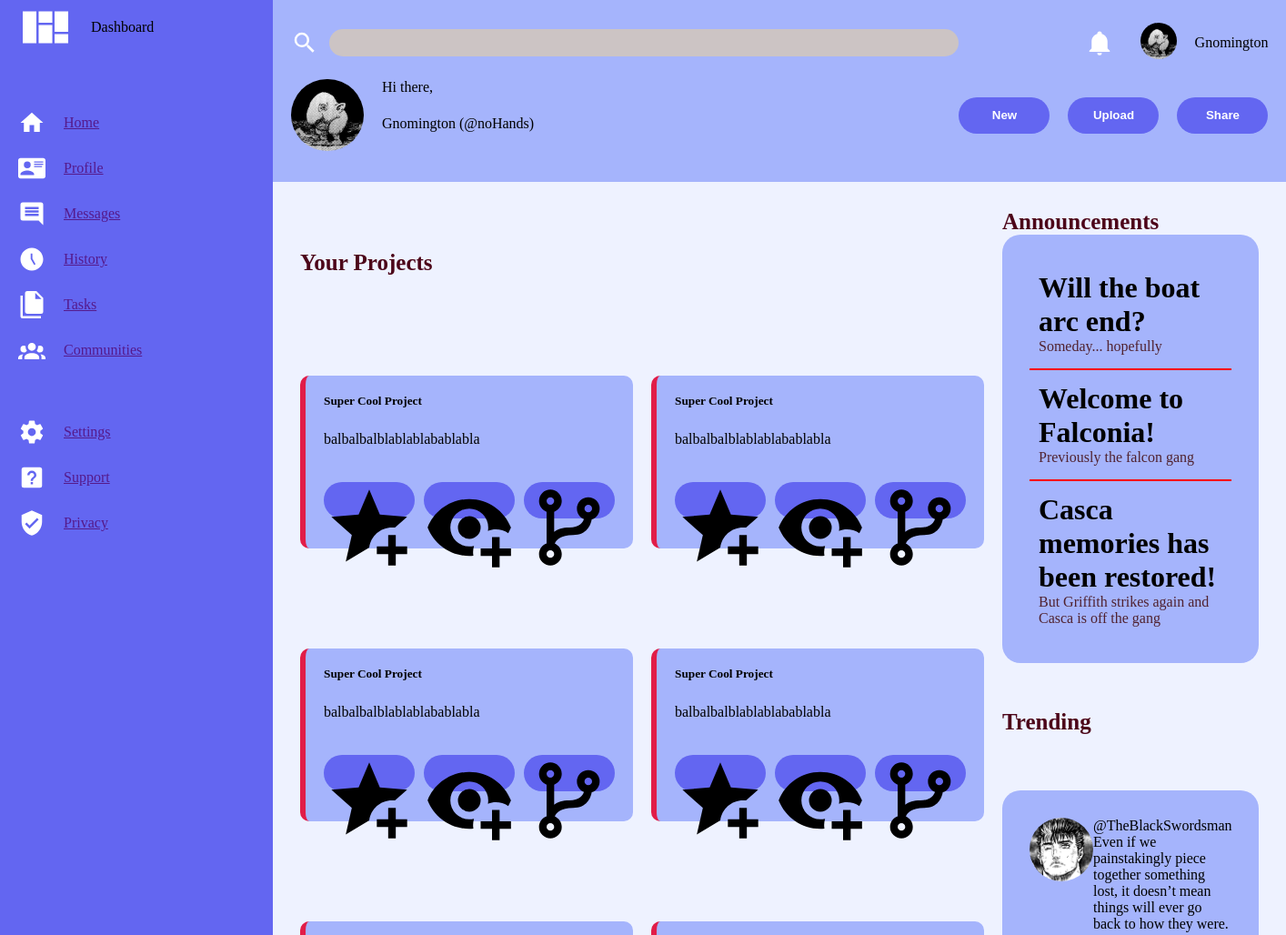
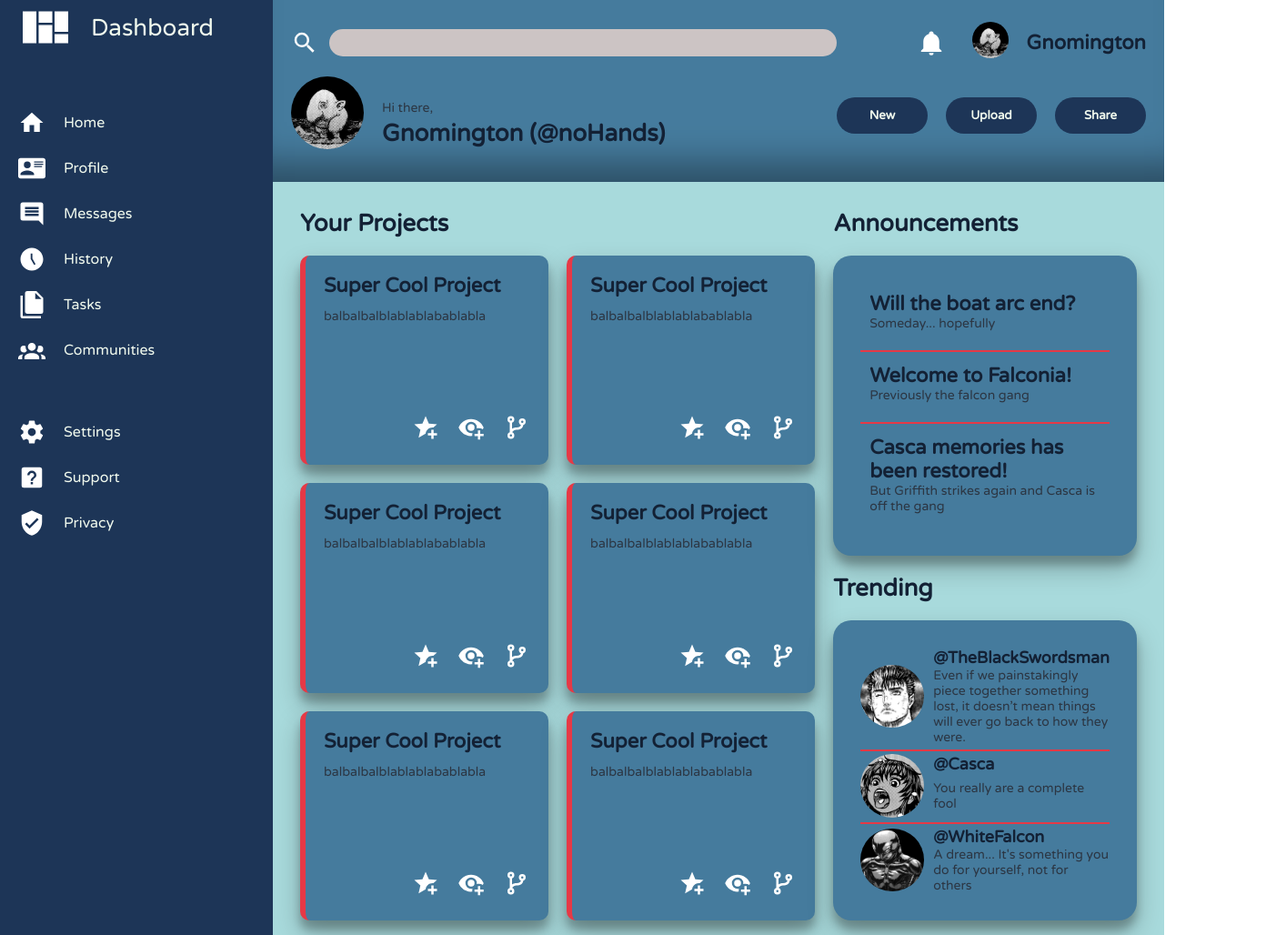
Before and after one commit to Torgeck/admin-dashboard, a plain HTML site: page index.html in a window 1280 px wide. Shown: the top 1028 px of the page at 91% size, 1414 px wide, since content can reach past the window. Drawn offline with Linux system fonts and the light colour scheme.

Commit message:
Add variables and fix visual bugs

```diff
--- a/style.css
+++ b/style.css
@@ -1,18 +1,33 @@
+.varela-round-regular {
+  font-family: "Varela Round", sans-serif;
+  font-weight: 400;
+  font-style: normal;
+}
+
 :root {
-  --blue: #6366f1;
-  --light-blue: #a5b4fc;
-  --white-blue: #eef2ff;
-  --black: #ffffff;
-  --accent-color: #e11d48;
-  --title-color: #4c0519;
-  --description-color: #50222f;
+  --sidebar-color: #1d3557;
+  --header-color: #457b9d;
+  --main-color: #a8dadc;
+  --accent-color: #e63946;
+  --light-text: #f1faee;
+  --title-color: #132135;
+  --description-color: #2c3643;
   --line-thickness: 2px;
   --line-offset: 2;
+  --gap: 20px;
+  --small-font-size: 14px;
+  --normal-font-size: 18px;
+  --large-font-size: 22px;
+  --title-font-size: 26px;
 }
 
 * {
   margin: 0;
   padding: 0;
+}
+
+div > * {
+  font-family: "Varela Round";
 }
 
 ul {
@@ -28,19 +43,50 @@ body {
 }
 
 .sidebar > ul > li {
-  color: white;
+  color: var(--light-text);
 }
 
 .menu > img,
-.header > div > .icon,
-.actions > img {
+.icon {
   width: 30px;
   filter: invert(100%);
 }
 
-.title {
+.logo-title {
+  color: var(--light-text);
+  font-size: var(--title-font-size);
+}
+
+.title,
+.user-large {
   color: var(--title-color);
-  font-size: 25px;
+  font-size: var(--title-font-size);
+  font-weight: 700;
+}
+
+.subtitle {
+  font-size: var(--large-font-size);
+  color: var(--title-color);
+}
+
+.user-normal {
+  font-size: var(--large-font-size);
+  font-weight: 700;
+  color: var(--title-color);
+}
+
+.user > .description {
+  align-self: end;
+}
+
+.link {
+  list-style: none;
+  text-decoration: none;
+  color: inherit;
+}
+
+.link:hover {
+  color: var(--accent-color);
 }
 
 .logo > img {
@@ -52,17 +98,20 @@ body {
   display: grid;
   grid-column: 1 / 2;
   grid-row: span 2;
-  background-color: var(--blue);
+  background-color: var(--sidebar-color);
   grid-template-rows: 60px min-content min-content;
   gap: 60px;
   padding-left: 20px;
 }
 
-.logo {
+.grid-column {
   display: grid;
   grid-auto-flow: column;
+}
+
+.logo {
   grid-template-columns: 60px 1fr;
-  column-gap: 20px;
+  column-gap: var(--gap);
   align-items: center;
 }
 
@@ -70,23 +119,22 @@ body {
   display: grid;
   grid-template-columns: 30px 1fr;
   align-items: center;
-  gap: 20px;
+  gap: var(--gap);
 }
 
 .header {
   display: grid;
-  background-color: var(--light-blue);
+  background-color: var(--header-color);
   grid-column: 2 / 3;
   grid-row: 1 / 2;
   grid-template-columns: 3fr 1fr;
   grid-template-rows: 1fr 2fr;
   padding: 20px;
   align-items: center;
+  box-shadow: rgba(0, 0, 0, 0.35) 0px -50px 36px -28px inset;
 }
 
 .search-nav {
-  display: grid;
-  grid-auto-flow: column;
   grid-template-columns: 30px 1fr;
   gap: 12px;
 }
@@ -99,10 +147,8 @@ body {
 }
 
 .profile-nav {
-  display: grid;
-  grid-auto-flow: column;
   grid-template-columns: repeat(2, 40px) max-content;
-  gap: 20px;
+  gap: var(--gap);
   justify-content: right;
   align-items: center;
 }
@@ -111,8 +157,8 @@ body {
   display: grid;
   grid-template-columns: 80px 1fr;
   grid-template-rows: repeat(2, 40px);
-  align-content: center;
-  column-gap: 20px;
+  align-items: center;
+  column-gap: var(--gap);
 }
 
 .user-img {
@@ -129,33 +175,42 @@ body {
 }
 
 .btn-container {
-  display: grid;
-  grid-auto-flow: column;
   justify-content: start;
   align-content: center;
-  gap: 20px;
+  gap: var(--gap);
 }
 
-button {
+.btn-container button {
   border-style: none;
   border-radius: 20px;
-  background-color: var(--blue);
-  color: white;
+  background-color: var(--sidebar-color);
+  color: var(--light-text);
   font-weight: 900;
+  cursor: pointer;
   height: 40px;
   width: 100px;
+}
+
+button.image {
+  border-style: none;
+  background-color: transparent;
+  cursor: pointer;
+}
+
+button.image:hover {
+  filter: drop-shadow(5px 5px 6px #000000);
 }
 
 .main {
   display: grid;
   grid-template-columns: 3fr 1fr;
   grid-template-rows: repeat(2, 1fr);
-  background-color: var(--white-blue);
+  background-color: var(--main-color);
   grid-column: 2 /3;
   grid-row: 2 /3;
   padding: 30px;
   place-content: center;
-  gap: 20px;
+  gap: var(--gap);
 }
 
 .container {
@@ -166,9 +221,10 @@ button {
 
 .projects {
   grid-template-columns: repeat(2, 1fr);
+  grid-template-rows: max-content;
   grid-column: 1;
   grid-row: span 2;
-  gap: 20px;
+  gap: var(--gap);
 }
 
 .projects .title {
@@ -177,34 +233,40 @@ button {
 
 .card {
   display: grid;
-  grid-template-rows: repeat(auto-fit, 1fr);
-  background-color: var(--light-blue);
-  height: 150px;
+  grid-template-rows: 1fr 3fr 1fr;
+  background-color: var(--header-color);
   padding: 20px;
   border-left: 6px solid var(--accent-color);
   border-radius: 10px;
+  align-self: stretch;
 }
 
 .actions {
-  display: grid;
-  grid-auto-flow: column;
-  grid-template-columns: repeat(auto-fit, max-content);
   align-content: center;
   justify-content: end;
-  gap: 10px;
+  gap: var(--gap);
 }
 
-.announ {
-  gap: 20px;
+.offside {
+  grid-template-rows: max-content;
+  justify-content: stretch;
+  align-items: stretch;
+  gap: var(--gap);
+}
+
+.shadow,
+.card {
+  box-shadow: rgba(0, 0, 0, 0.25) 0px 14px 28px,
+    rgba(0, 0, 0, 0.22) 0px 10px 10px;
 }
 
 .line-container {
   --gap: 10px;
   --line-offset: calc(var(--gap) / 2);
   --line-thickness: 2px;
-  --line-color: red;
+  --line-color: var(--accent-color);
   display: grid;
-  background-color: var(--light-blue);
+  background-color: var(--header-color);
   border-radius: 20px;
   padding: 30px;
   gap: var(--gap);
@@ -228,16 +290,27 @@ button {
   padding: 10px;
 }
 
-.news > p {
+.news > p,
+.description {
+  font-size: var(--small-font-size);
   color: var(--description-color);
+}
+
+.user-hashtag {
+  font-size: var(--normal-font-size);
+  font-weight: bold;
+  color: var(--title-color);
 }
 
 .user-container {
   display: grid;
   grid-template-columns: 70px 1fr;
   grid-template-rows: repeat(2, max-content);
+  column-gap: var(--gap);
+  align-content: center;
 }
 
 .user-container img {
   grid-row: span 2;
+  align-self: center;
 }
```
